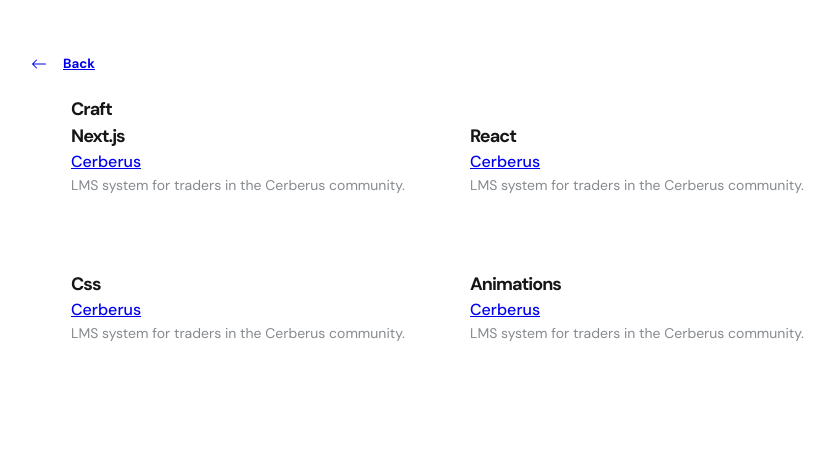
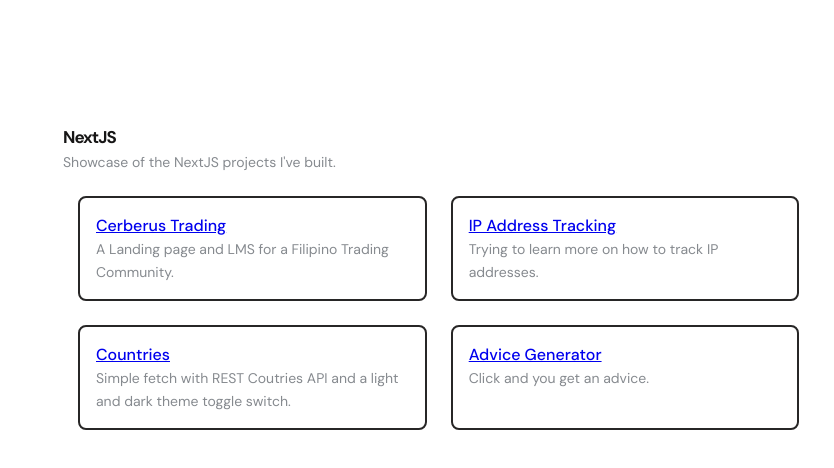
Before and after one commit to davePawww/personal-portfolio-v2, a React (Vite) app: page /nextjs in a window 1280 px wide. Shown: the top 468 px of the page, without its empty margins (194-1028 px from the left). Built offline with nearby package versions, Linux system fonts and the light colour scheme.

Commit message:
fixed typography, added borders to projects

```diff
--- a/src/Animations.css
+++ /dev/null
@@ -1,24 +0,0 @@
-.craft-projects {
-	display: flex;
-	gap: 3rem;
-	flex-wrap: wrap;
-}
-
-.craft-projects > section {
-	flex-grow: 1;
-	width: 33%;
-	height: 100px;
-}
-
-.back {
-	display: flex;
-	align-items: center;
-}
-
-.back-text {
-	margin-left: 1rem;
-}
-
-.craft-wrapper {
-	margin: 0 2.5rem;
-}
--- a/src/Animations.tsx
+++ b/src/Animations.tsx
@@ -1,85 +1,54 @@
 import { Link } from "react-router-dom";
-import "./Animations.css";
 import { BsArrowLeft } from "react-icons/bs";
 
 const Animations = () => {
 	return (
 		<>
 			<Link className='back' to='/'>
-				<BsArrowLeft /> <h5 className='back-text'>Back</h5>
+				<BsArrowLeft className='arrow-back' />{" "}
+				<h5 className='back-text'>
+					<i>Index</i>
+				</h5>
 			</Link>
 
 			<div className='craft-wrapper'>
-				<h4>Craft</h4>
-				<div className='craft-projects'>
-					<section>
-						<h4>Next.js</h4>
-						<div>
-							<a
-								className='underline'
-								href='https://github.com/DavePaurillo/CRBRS-Trading'
-								target='_blank'
-								rel='noopener noreferrer'
-							>
-								Cerberus
-							</a>
+				<div className='title-container'>
+					<h4>Animations</h4>
+					<p className='project-text'>
+						Showcase of the Animations projects I've built.
+					</p>
+				</div>
+
+				<div className='projects-list'>
+					<section className='project-item'>
+						<div className='animations-container'>
+							<Link className='underline' to='/nextjs'>
+								Cerberus Trading
+							</Link>
 							<p className='project-text'>
-								LMS system for traders in the Cerberus
-								community.
+								A Landing page and LMS for a Filipino Trading
+								Community.
 							</p>
 						</div>
 					</section>
 
-					<section>
-						<h4>React</h4>
-						<div>
-							<a
-								className='underline'
-								href='https://github.com/DavePaurillo/CRBRS-Trading'
-								target='_blank'
-								rel='noopener noreferrer'
-							>
-								Cerberus
-							</a>
-							<p className='project-text'>
-								LMS system for traders in the Cerberus
-								community.
-							</p>
+					<section className='project-item'>
+						<div className='animations-container'>
+							<Link className='underline' to='/nextjs'>
+								Rock, Paper, Scissors, Lizard, Spock
+							</Link>
+							<p className='project-text'>Game made for fun.</p>
 						</div>
 					</section>
 
-					<section>
-						<h4>Css</h4>
-						<div>
-							<a
-								className='underline'
-								href='https://github.com/DavePaurillo/CRBRS-Trading'
-								target='_blank'
-								rel='noopener noreferrer'
-							>
-								Cerberus
-							</a>
+					<section className='project-item'>
+						<div className='animations-container'>
+							<Link className='underline' to='/nextjs'>
+								IP Address Tracking
+							</Link>
 							<p className='project-text'>
-								LMS system for traders in the Cerberus
-								community.
-							</p>
-						</div>
-					</section>
-
-					<section>
-						<h4>Animations</h4>
-						<div>
-							<a
-								className='underline'
-								href='https://github.com/DavePaurillo/CRBRS-Trading'
-								target='_blank'
-								rel='noopener noreferrer'
-							>
-								Cerberus
-							</a>
-							<p className='project-text'>
-								LMS system for traders in the Cerberus
-								community.
+								Trying to learn more on how to track IP
+								addresses.
 							</p>
 						</div>
 					</section>
--- a/src/App.css
+++ b/src/App.css
@@ -19,7 +19,7 @@
 }
 
 h4 {
-	font-size: 18px;
+	font-size: 17px;
 	letter-spacing: -0.06rem;
 	margin: 0;
 }
@@ -47,10 +47,15 @@
 	display: flex;
 	flex-wrap: wrap;
 	width: 100%;
+	gap: 1.5rem;
 }
 
 .creation-item {
-	min-width: 50%;
+	max-width: 45%;
+	width: 100%;
+	height: auto;
+	border: 2px solid rgb(39, 38, 38);
+	border-radius: 0.5rem;
 }
 
 .ci-container {
@@ -88,3 +93,58 @@
 .footer {
 	color: #868a8f;
 }
+
+/* sub pages */
+
+.back {
+	display: flex;
+	align-items: center;
+	text-decoration: none;
+}
+
+.back-text {
+	margin-left: 1rem;
+	font-size: 16px;
+	font-weight: 600;
+	color: white;
+}
+
+.arrow-back {
+	color: white;
+}
+
+.title-container {
+	padding-bottom: 0.5rem;
+}
+
+.projects-list {
+	padding: 15px;
+	display: flex;
+	flex-wrap: wrap;
+	width: 100%;
+	gap: 1.5rem;
+}
+
+.project-item {
+	max-width: 45%;
+	width: 100%;
+	height: auto;
+	border: 2px solid rgb(39, 38, 38);
+	border-radius: 0.5rem;
+}
+
+.njs-container {
+	padding: 1rem;
+}
+
+.rjs-container {
+	padding: 1rem;
+}
+
+.animations-container {
+	padding: 1rem;
+}
+
+.craft-wrapper {
+	padding: 1rem 2rem;
+}
--- a/src/App.tsx
+++ b/src/App.tsx
@@ -53,9 +53,7 @@
 
 				<section className='creations'>
 					<div>
-						<h4>
-							<i>Creations</i>
-						</h4>
+						<h4>Creations</h4>
 						<p className='title-description'>
 							<i>
 								Things I built on my spare time. Sample projects
@@ -101,9 +99,7 @@
 				</section>
 
 				<section className='now'>
-					<h4>
-						<i>Now</i>
-					</h4>
+					<h4>Now</h4>
 					<p className='description'>
 						I left Accenture after 5 years to focus on my health and
 						to be able to deliver and give my 100% again in my
@@ -115,16 +111,15 @@
 
 					<p className='description looking'>
 						<i>
-							I'm currently looking for a full-time remote work.
-							I'm also open for relocation w/ visa sponsorship and
+							I'm currently looking for a full-time remote work,
+							Front-end developer or a Software Engineer role. I'm
+							also open for relocation w/ visa sponsorship and
 							assistance(Hybrid).
 						</i>
 					</p>
 				</section>
 				<section className='connect'>
-					<h4>
-						<i>Connect</i>
-					</h4>
+					<h4>Connect</h4>
 					<p className='description'>
 						Reach me at{" "}
 						<a
--- a/src/Nextjs.css
+++ /dev/null
@@ -1,24 +0,0 @@
-.craft-projects {
-	display: flex;
-	gap: 3rem;
-	flex-wrap: wrap;
-}
-
-.craft-projects > section {
-	flex-grow: 1;
-	width: 33%;
-	height: 100px;
-}
-
-.back {
-	display: flex;
-	align-items: center;
-}
-
-.back-text {
-	margin-left: 1rem;
-}
-
-.craft-wrapper {
-	margin: 0 2.5rem;
-}
--- a/src/Nextjs.tsx
+++ b/src/Nextjs.tsx
@@ -1,85 +1,68 @@
 import { Link } from "react-router-dom";
-import "./Nextjs.css";
 import { BsArrowLeft } from "react-icons/bs";
 
 const NextJS = () => {
 	return (
 		<>
 			<Link className='back' to='/'>
-				<BsArrowLeft /> <h5 className='back-text'>Back</h5>
+				<BsArrowLeft className='arrow-back' />{" "}
+				<h5 className='back-text'>
+					<i>Index</i>
+				</h5>
 			</Link>
 
 			<div className='craft-wrapper'>
-				<h4>Craft</h4>
-				<div className='craft-projects'>
-					<section>
-						<h4>Next.js</h4>
-						<div>
-							<a
-								className='underline'
-								href='https://github.com/DavePaurillo/CRBRS-Trading'
-								target='_blank'
-								rel='noopener noreferrer'
-							>
-								Cerberus
-							</a>
+				<div className='title-container'>
+					<h4>NextJS</h4>
+					<p className='project-text'>
+						Showcase of the NextJS projects I've built.
+					</p>
+				</div>
+
+				<div className='projects-list'>
+					<section className='project-item'>
+						<div className='njs-container'>
+							<Link className='underline' to='/nextjs'>
+								Cerberus Trading
+							</Link>
 							<p className='project-text'>
-								LMS system for traders in the Cerberus
-								community.
+								A Landing page and LMS for a Filipino Trading
+								Community.
 							</p>
 						</div>
 					</section>
 
-					<section>
-						<h4>React</h4>
-						<div>
-							<a
-								className='underline'
-								href='https://github.com/DavePaurillo/CRBRS-Trading'
-								target='_blank'
-								rel='noopener noreferrer'
-							>
-								Cerberus
-							</a>
+					<section className='project-item'>
+						<div className='njs-container'>
+							<Link className='underline' to='/nextjs'>
+								IP Address Tracking
+							</Link>
 							<p className='project-text'>
-								LMS system for traders in the Cerberus
-								community.
+								Trying to learn more on how to track IP
+								addresses.
 							</p>
 						</div>
 					</section>
 
-					<section>
-						<h4>Css</h4>
-						<div>
-							<a
-								className='underline'
-								href='https://github.com/DavePaurillo/CRBRS-Trading'
-								target='_blank'
-								rel='noopener noreferrer'
-							>
-								Cerberus
-							</a>
+					<section className='project-item'>
+						<div className='njs-container'>
+							<Link className='underline' to='/nextjs'>
+								Countries
+							</Link>
 							<p className='project-text'>
-								LMS system for traders in the Cerberus
-								community.
+								Simple fetch with REST Coutries API and a light
+								and dark theme toggle switch.
 							</p>
 						</div>
 					</section>
 
-					<section>
-						<h4>Animations</h4>
-						<div>
-							<a
-								className='underline'
-								href='https://github.com/DavePaurillo/CRBRS-Trading'
-								target='_blank'
-								rel='noopener noreferrer'
-							>
-								Cerberus
-							</a>
+					<section className='project-item'>
+						<div className='njs-container'>
+							<Link className='underline' to='/nextjs'>
+								Advice Generator
+							</Link>
 							<p className='project-text'>
-								LMS system for traders in the Cerberus
-								community.
+								Click and you get an advice.
 							</p>
 						</div>
 					</section>
--- a/src/Reactjs.css
+++ /dev/null
@@ -1,24 +0,0 @@
-.craft-projects {
-	display: flex;
-	gap: 3rem;
-	flex-wrap: wrap;
-}
-
-.craft-projects > section {
-	flex-grow: 1;
-	width: 33%;
-	height: 100px;
-}
-
-.back {
-	display: flex;
-	align-items: center;
-}
-
-.back-text {
-	margin-left: 1rem;
-}
-
-.craft-wrapper {
-	margin: 0 2.5rem;
-}
--- a/src/Reactjs.tsx
+++ b/src/Reactjs.tsx
@@ -1,86 +1,40 @@
 import { Link } from "react-router-dom";
-import "./Reactjs.css";
 import { BsArrowLeft } from "react-icons/bs";
 
 const Reactjs = () => {
 	return (
 		<>
 			<Link className='back' to='/'>
-				<BsArrowLeft /> <h5 className='back-text'>Back</h5>
+				<BsArrowLeft className='arrow-back' />{" "}
+				<h5 className='back-text'>
+					<i>Index</i>
+				</h5>
 			</Link>
 
 			<div className='craft-wrapper'>
-				<h4>Craft</h4>
-				<div className='craft-projects'>
-					<section>
-						<h4>Next.js</h4>
-						<div>
-							<a
-								className='underline'
-								href='https://github.com/DavePaurillo/CRBRS-Trading'
-								target='_blank'
-								rel='noopener noreferrer'
-							>
-								Cerberus
-							</a>
-							<p className='project-text'>
-								LMS system for traders in the Cerberus
-								community.
-							</p>
+				<div className='title-container'>
+					<h4>React.js</h4>
+					<p className='project-text'>
+						Showcase of the ReactJS projects I've built.
+					</p>
+				</div>
+
+				<div className='projects-list'>
+					<section className='project-item'>
+						<div className='rjs-container'>
+							<Link className='underline' to='/nextjs'>
+								Rock, Paper, Scissors, Lizard, Spock
+							</Link>
+							<p className='project-text'>Game made for fun.</p>
 						</div>
 					</section>
 
-					<section>
-						<h4>React</h4>
-						<div>
-							<a
-								className='underline'
-								href='https://github.com/DavePaurillo/CRBRS-Trading'
-								target='_blank'
-								rel='noopener noreferrer'
-							>
-								Cerberus
-							</a>
-							<p className='project-text'>
-								LMS system for traders in the Cerberus
-								community.
-							</p>
-						</div>
-					</section>
-
-					<section>
-						<h4>Css</h4>
-						<div>
-							<a
-								className='underline'
-								href='https://github.com/DavePaurillo/CRBRS-Trading'
-								target='_blank'
-								rel='noopener noreferrer'
-							>
-								Cerberus
-							</a>
-							<p className='project-text'>
-								LMS system for traders in the Cerberus
-								community.
-							</p>
-						</div>
-					</section>
-
-					<section>
-						<h4>Animations</h4>
-						<div>
-							<a
-								className='underline'
-								href='https://github.com/DavePaurillo/CRBRS-Trading'
-								target='_blank'
-								rel='noopener noreferrer'
-							>
-								Cerberus
-							</a>
-							<p className='project-text'>
-								LMS system for traders in the Cerberus
-								community.
-							</p>
+					<section className='project-item'>
+						<div className='rjs-container'>
+							<Link className='underline' to='/nextjs'>
+								Calculator
+							</Link>
+							<p className='project-text'>Simple Calculator</p>
 						</div>
 					</section>
 				</div>
```
